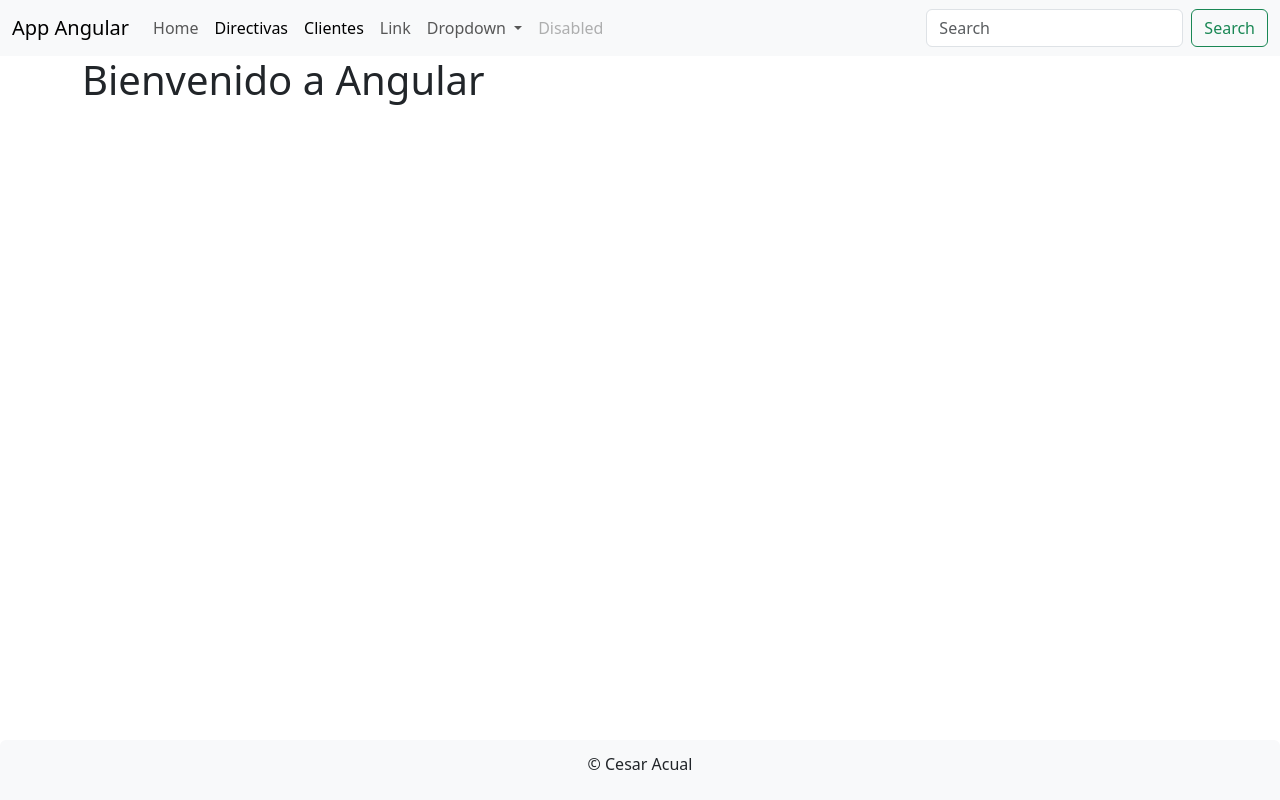
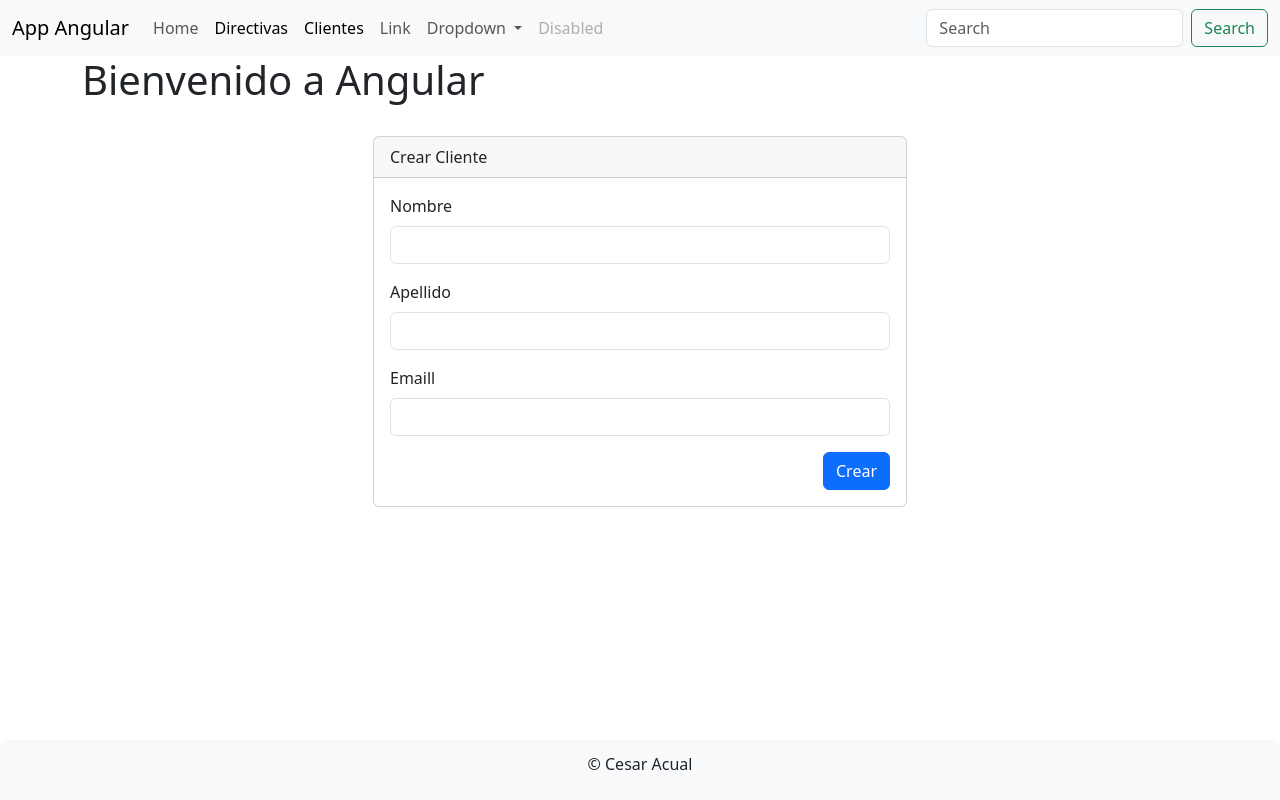
Before and after one commit to augustoqa/clientes-frontend-angular, an Angular app: page /clientes/form in a window 1280 px wide. Before the commit this address led to /. Built offline with nearby package versions, Linux system fonts and the light colour scheme.

Commit message:
Crear el componente FormComponent para agregar un cliente

```diff
--- a/src/app/clientes/clientes.component.html
+++ b/src/app/clientes/clientes.component.html
@@ -1,5 +1,12 @@
 <div class="card">
   <h5 class="card-header">Listado de Clientes</h5>
+
+  <div class="d-flex justify-content-end m-3">
+    <button class="btn btn-primary" [routerLink]="['/clientes/form']">
+      Crear Cliente
+    </button>
+  </div>
+
   <div class="card-body">
     <table class="table table-striped">
       <thead>
--- /dev/null
+++ b/src/app/clientes/form.component.html
@@ -0,0 +1,52 @@
+<div class="container">
+  <div class="row">
+    <div class="col-lg-6 offset-lg-3">
+      <div class="card mt-4">
+        <div class="card-header">{{ titulo }}</div>
+        <div class="card-body">
+          <form (ngSubmit)="create()" class="form-horizontal">
+            <div class="mb-3">
+              <label for="nombre" class="form-label col-sm-2">Nombre</label>
+              <div>
+                <input
+                  type="text"
+                  class="form-control"
+                  [(ngModel)]="cliente.nombre"
+                  name="nombre"
+                />
+              </div>
+            </div>
+            <div class="mb-3">
+              <label for="apellido" class="form-label col-sm-2">Apellido</label>
+              <div>
+                <input
+                  type="text"
+                  class="form-control"
+                  [(ngModel)]="cliente.apellido"
+                  name="apellido"
+                />
+              </div>
+            </div>
+            <div class="mb-3">
+              <label for="email" class="form-label col-sm-2">Emaill</label>
+              <div>
+                <input
+                  type="text"
+                  class="form-control"
+                  [(ngModel)]="cliente.email"
+                  name="email"
+                />
+              </div>
+            </div>
+
+            <div class="form-group">
+              <div class="float-end">
+                <button class="btn btn-primary" role="button">Crear</button>
+              </div>
+            </div>
+          </form>
+        </div>
+      </div>
+    </div>
+  </div>
+</div>
--- /dev/null
+++ b/src/app/clientes/form.component.ts
@@ -0,0 +1,16 @@
+import { Component } from '@angular/core'
+import { Cliente } from './cliente'
+
+@Component({
+  selector: 'app-form',
+  templateUrl: './form.component.html',
+})
+export class FormComponent {
+  public cliente: Cliente = new Cliente()
+  public titulo = 'Crear Cliente'
+
+  public create(): void {
+    console.log('Clicked!')
+    console.log(this.cliente)
+  }
+}
```
Also changed, not shown: src/app/app.module.ts (+10 -1 lines).
